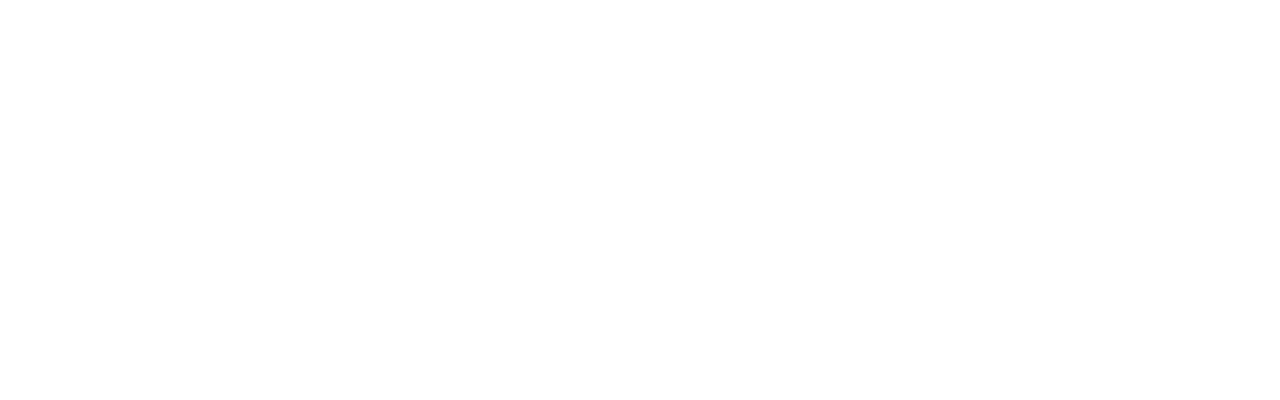
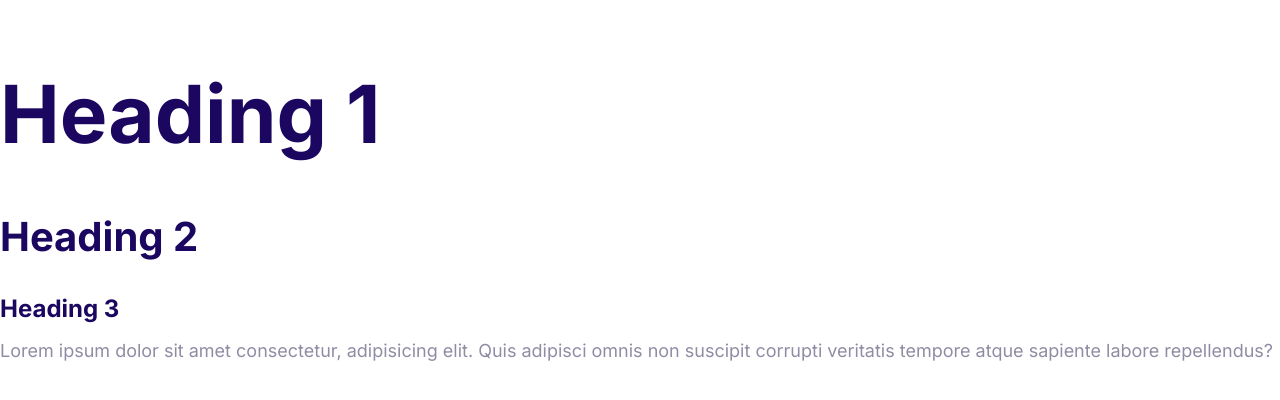
Before and after one commit to mihalymokos/moshify, a plain HTML site: page index.html in a window 1280 px wide. Drawn offline with Linux system fonts and the light colour scheme.

Commit message:
Define the styles for the fonts.

```diff
--- a/css/styles.css
+++ b/css/styles.css
@@ -5,3 +5,51 @@
   --color-headings: #1b0760;
   --color-body: #918ca4;
 }
+
+html {
+  font-size: 62.5%;
+}
+
+body {
+  font-family: Inter, Arial, Arial, Helvetica, sans-serif;
+  font-size: 2.4rem;
+  line-height: 1.5;
+  color: var(--color-body);
+}
+
+h1,
+h2,
+h3 {
+  color: var(--color-headings);
+  margin-bottom: 1rem;
+}
+
+h1 {
+  font-size: 7rem;
+}
+h2 {
+  font-size: 4rem;
+}
+h3 {
+  font-size: 3rem;
+}
+
+p {
+  margin-top: 0;
+}
+
+@media screen and (min-width: 1024px) {
+  body {
+    font-size: 1.8rem;
+  }
+
+  h1 {
+    font-size: 8rem;
+  }
+  h2 {
+    font-size: 4rem;
+  }
+  h3 {
+    font-size: 2.4rem;
+  }
+}
--- a/index.html
+++ b/index.html
@@ -4,9 +4,24 @@
     <meta charset="UTF-8" />
     <meta http-equiv="X-UA-Compatible" content="IE=edge" />
     <meta name="viewport" content="width=device-width, initial-scale=1.0" />
+    <link rel="preconnect" href="https://fonts.googleapis.com" />
+    <link rel="preconnect" href="https://fonts.gstatic.com" crossorigin />
+    <link
+      href="https://fonts.googleapis.com/css2?family=Inter:wght@400;700&display=swap"
+      rel="stylesheet"
+    />
     <link rel="stylesheet" href="css/normalize.css" />
     <link rel="stylesheet" href="css/styles.css" />
     <title>Document</title>
   </head>
-  <body></body>
+  <body>
+    <h1>Heading 1</h1>
+    <h2>Heading 2</h2>
+    <h3>Heading 3</h3>
+    <p>
+      Lorem ipsum dolor sit amet consectetur, adipisicing elit. Quis adipisci
+      omnis non suscipit corrupti veritatis tempore atque sapiente labore
+      repellendus?
+    </p>
+  </body>
 </html>
```
